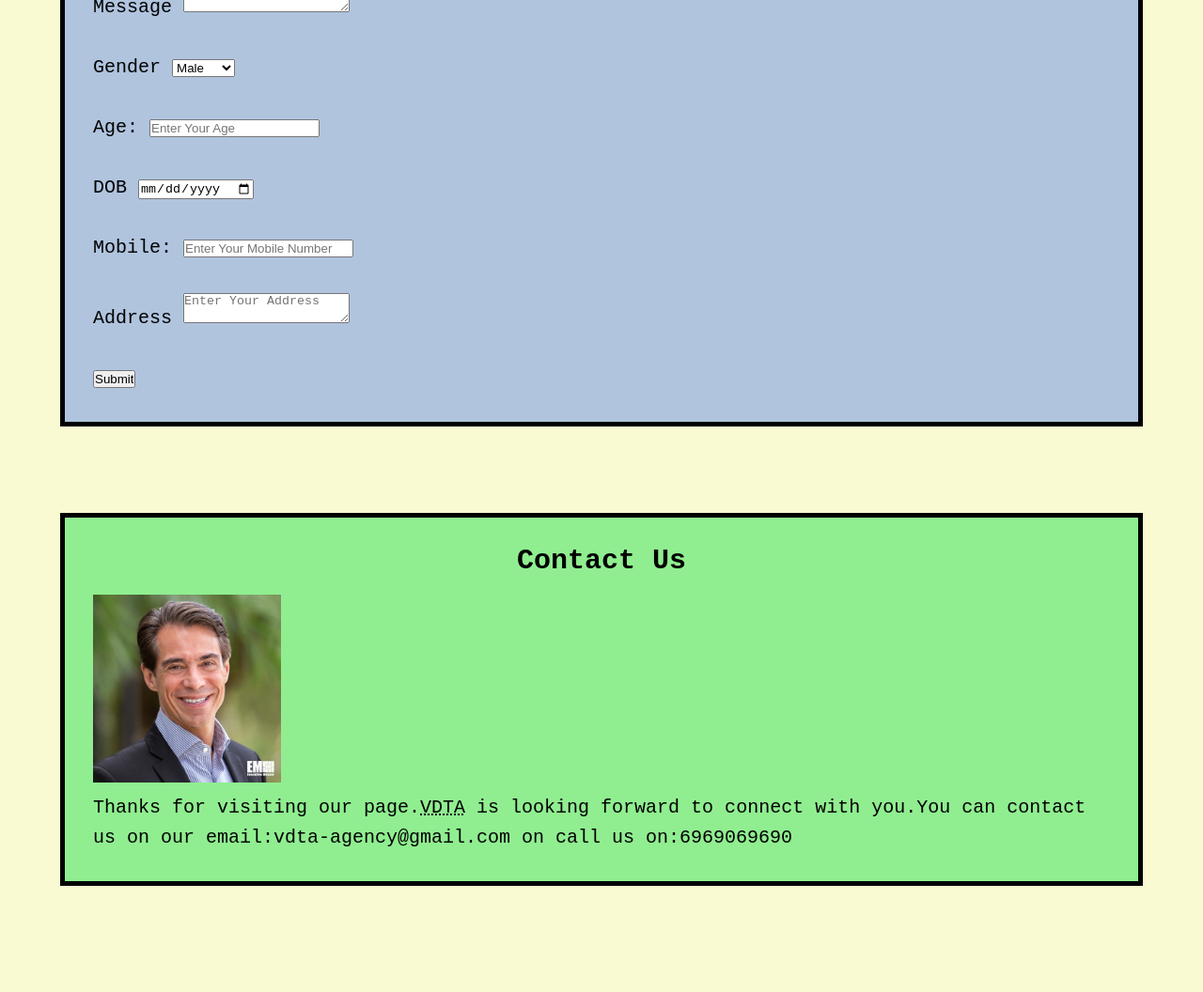
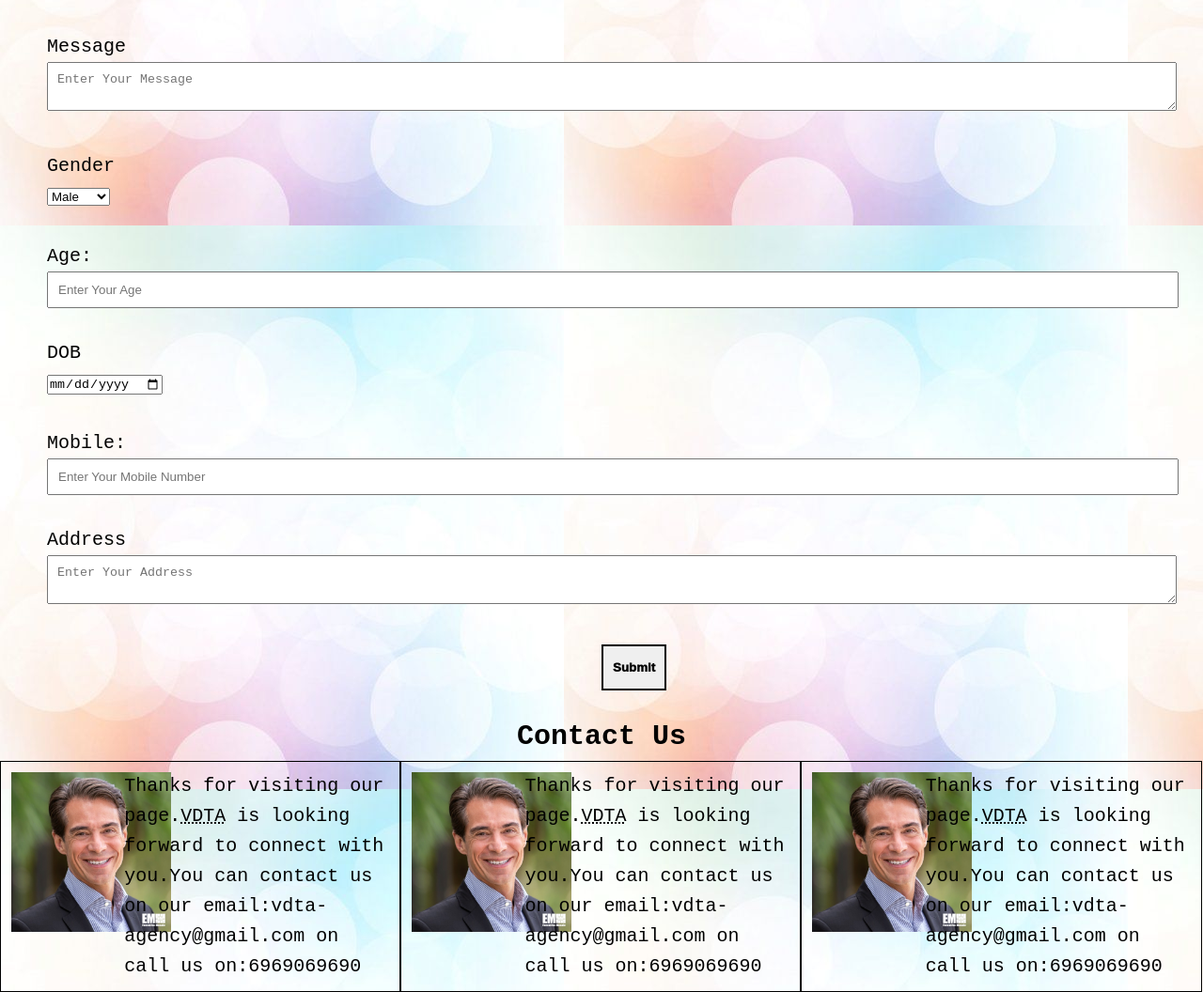
Before and after one commit to gauravprasadgp/Node_Express_Boilerplate, a plain HTML site: page index.html in a window 1280 px wide. Shown: the part 360-1416 px from the top of the page at 94% size. Before the commit the page ends 1333 px from the top, so only its background shows below. Drawn offline with Linux system fonts and the light colour scheme.

Commit message:
Updated all the background requirments and designing

```diff
--- a/index.html
+++ b/index.html
@@ -1,18 +1,16 @@
 <!DOCTYPE html>
 <html>
 	<head>
-		<title>HTML Cheat Sheet</title> <!-- This name will show in Tab-->
+		<title>Details</title> <!-- This name will show in Tab-->
 	</head>
 
 	<body>
 
-		<a href="blog.html">Go to Main Page</a> <!--Link to Blog Page-->
+		<a class="fix-me button"  href="blog.html">Home</a> <!--Link to Blog Page-->
 		<link rel="stylesheet" type="text/css" href="style.css">
 
 		<!--Forms -->
-		<form action = "process.php" method="GET"> <!--Mandatort-->
-			<div class="container-3">
-			<div class="box-3">
+		<form class="my-form"> <!--Mandatort-->
 			<h2>Submit Your Details</h2>
 				<div>
 					<label>First Name</label>
@@ -70,30 +68,49 @@
 					placeholder="Enter Your Address"></textarea>
 				</div>
 				<br>
-				<input type="submit" name="Submit"
+
+				<div class="button-align">
+					<input class="button" type="submit" name="Submit"
 					value="Submit">
-
-			</div>
 				</div>
 		</form>
 
 
 		<br>
-		<div class="image-container">
-		<div class="image-box">
 		<h2> Contact Us</h2>
+		<div class="block">
 		<!-- Image -->
-		<a href="images/ceo.png">
-		<img src="images/ceo.png" alt="Image not found!" width="200" height="200">
+		<a id="main-block" href="images/ceo.png">
+		<img src="images/ceo.png" alt="Image not found!" width="170" height="170">
 		</a>
 
 		<!-- Quotations -->
-		<blockquote >
+		<blockquote id="side-block">
 		Thanks for visiting our page.<abbr title="Varun Deep Technology Agency">VDTA</abbr> is looking forward to connect with you.You can contact us on our email:vdta-agency@gmail.com on call us on:6969069690
 		</blockquote>
+		</div>
+		<div class="block">
+		<!-- Image -->
+		<a id="main-block" href="images/ceo.png">
+		<img src="images/ceo.png" alt="Image not found!" width="170" height="170">
+		</a>
 
+		<!-- Quotations -->
+		<blockquote id="side-block">
+		Thanks for visiting our page.<abbr title="Varun Deep Technology Agency">VDTA</abbr> is looking forward to connect with you.You can contact us on our email:vdta-agency@gmail.com on call us on:6969069690
+		</blockquote>
 		</div>
+		<div class="block">
+		<!-- Image -->
+		<a id="main-block" href="images/ceo.png">
+		<img src="images/ceo.png" alt="Image not found!" width="170" height="170">
+		</a>
+
+		<!-- Quotations -->
+		<blockquote id="side-block">
+		Thanks for visiting our page.<abbr title="Varun Deep Technology Agency">VDTA</abbr> is looking forward to connect with you.You can contact us on our email:vdta-agency@gmail.com on call us on:6969069690
+		</blockquote>
 		</div>
-
+		<div class="clr"></div>
 
 </html>
--- a/style.css
+++ b/style.css
@@ -17,9 +17,10 @@ a:active{
 
 
 h1{
+	border: 0.5px solid black;
+	margin: 0.5px;
 	text-align:center;
-	background-color: springgreen;
-	color: papayawhip;
+	color: black;
 	letter-spacing: 0.2px;
 	word-spacing: 0.5px;
 	padding: 50px;
@@ -27,11 +28,11 @@ h1{
 
 h2{
 	text-align:center;
+	padding-bottom: 10px;
 		}
 
 h3{
 	text-align:center;
-	background-color: lightgoldenrodyellow;
 	color: forestgreen;
 	padding: 10px;
 		}
@@ -39,6 +40,7 @@ h3{
 
 
 body{
+	background-image: url('images/rbg.jpg');
 	background-color: lightgoldenrodyellow;
 	font-family: Courier New, Courier, monospace;
 	font-size: 20px;
@@ -52,16 +54,33 @@ body{
 	width: 80%;
 	margin: auto;
 }
+.button{
+	color: black ;
+	font-weight: 1000;
+	padding: 15px 10px;
+	border: 2px solid black;
 
+}
+.button-align{
+	position: absolute;
+	left: 50%;
+}
+.button:hover{
+	background-color: paleturquoise;
+	color: white;
+}
+
+.clr{
+	clear: both;
+}
 .box-1{
 	text-align: center;
-	background-color: lightcoral;
-	color: #ffffff;
+	color: black;
 	/*border-right: 5px green solid;
 	border-left: 5px green solid;
 	border-top: 5px green solid;
 	border-bottom: 5px green solid;*/
-	border: 5px lightgreen solid;
+	border: 3px dotted #ccc;
 	/*border-top-style: dotted;*/
 
 	padding: 20px;
@@ -72,12 +91,15 @@ body{
 	font-family: Tahoma;
 	font-weight: 800;
 	font-style: italic;
-	text-decoration: underline;
 	text-transform: uppercase;
 	letter-spacing: 0.1em;
 	word-spacing: 0.5em;
 	padding-bottom: 20px;
-	color: blue;
+	color: darkblue;
+}
+
+.Post{
+	padding: 20px;
 }
 
 .categories {
@@ -106,27 +128,20 @@ body{
 
 }
 
-.container-3{
-	width: 90%;
-	margin: auto;
+.my-form {
+	padding: 50px;
 }
-.box-3{
-	text-align: left;
-	background-color: lightsteelblue;
-	color:black;
-	border: 5px black solid;
-
-	padding: 30px;
-	margin: 30px 0;
+.my-form form-group {
+	padding-bottom: 15px;
+}
+.my-form label{
+	display: block;
+}
+.my-form input[type="text"], .my-form textarea, .my-form input[type="number"]{
+	padding: 10px;
+	width: 100%;
 }
 
-.box-3 h2{
-	padding-bottom: 20px;
-}
-.image-container{
-	width: 90%;
-	margin: auto;
-}
 .image-box{
 	text-align: left;
 	background-color: lightgreen;
@@ -140,6 +155,63 @@ body{
 	padding-bottom: 20px;
 }
 
+.block{
+	float: left;
+	width: 33.3%;
+	border: 1px solid black;
+	padding: 10px;
+	box-sizing: border-box;
+}
+
+#main-block{
+	float: left;
+	width: 30%;
+	padding: 1px;
+	box-sizing: border-box;
+
+}
+#side-block{
+	float: right;
+	width: 70%;
+	box-sizing: border-box;
+}
+
+.fix-me {
+	position:fixed;
+	right: 0px;
+	top: 40px;
+	padding: 5px;
+
+}
+
+
+
+/*.p-box{
+	width: 800px;
+	height: 500px;
+	border: 1px solid black;
+	margin: 30px;
+	position: relative;
+	background-image: url('images/bg.jpg');
+}
+
+.p-box h2{
+	position: absolute;
+	left: 500px;
+	top: 100px;
+}
+
+.p-box h3{
+	position: absolute;
+	right: 500px;
+	bottom: 400px;
+}
+
+.my-list li: nth-child(5){;
+	background: yellow;
+*/
+
 .main-footer{
 	text-align: center;
+	font-size: small;
 }
```
Also changed, not shown: blog.html (+2 -4 lines), images/bg.jpg (added), images/but.jpg (added), images/rbg.jpg (added). Lines whose indentation alone changed are shown as unchanged.
